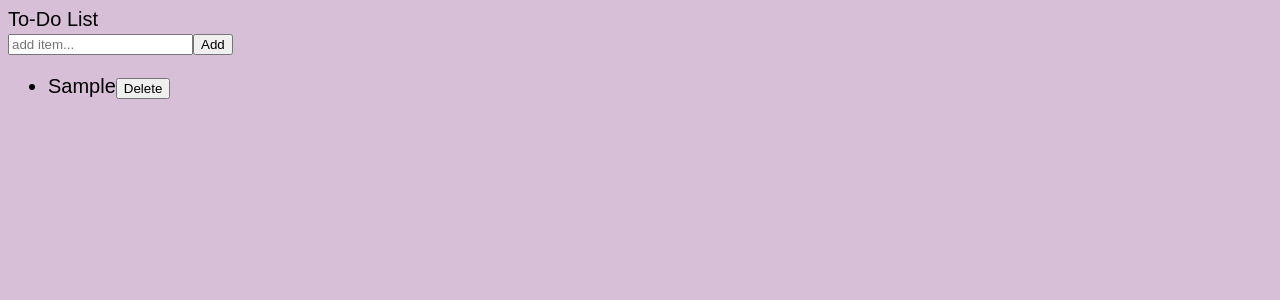
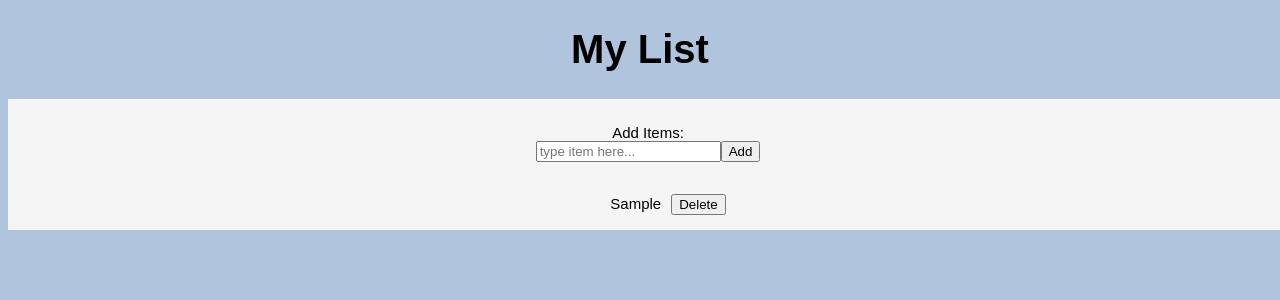
Before and after one commit to JHenrysson/todoList, a React (Create React App) app: page / in a window 1280 px wide. Both pictures are taken after typing "Sample" into the empty fields and a click on the button "Add". Shown: the top 300 px of the page. Built offline with nearby package versions, Linux system fonts and the light colour scheme.

Commit message:
fixed minor css

```diff
--- a/src/App.js
+++ b/src/App.js
@@ -1,5 +1,4 @@
 import React, { Component } from 'react';
-import './app.css';
 
 
     class App extends Component {
@@ -42,28 +41,30 @@ import './app.css';
     }
         render() {
             return (
-                <div className="App">
-                    <div>
-                    To-Do List
+                <div>
+                    <h1 className="app-title">My List</h1>
+                <div className="container">
+                    Add Items:
                     <br/>
                     <input
                         type="text"
-                        placeholder="add item... "
+                        placeholder="type item here... "
                         value= {this.state.newItem}
                         onChange={e => this.updateInput("newItem",e.target.value)}
                         />
                         <button
+                            className="btn-floating"
                             onClick={() => this.addItem()}
                             >
                             Add
                         </button>
-                        <br/>
+                    <br/> <br/>
                          <ul>
                              {this.state.list.map(item  => {
                              return(
                                  <li key={item.id}>
                                      {item.value}
-                                 <button
+                                 <button className="btn btn-floating"
                                      onClick = {() => this.deleteItem(item.id)}
                                  >
                                      Delete
--- a/src/app.css
+++ b/src/app.css
@@ -1,26 +1,24 @@
 body{
-    background: thistle;
+    background: lightsteelblue;
     font-family: 'Montserrat', sans-serif;
-    font-size: 20px;
+    text-align: center;
 }
 
-.btn{
-    background: pink;
-    margin: 20px;
-}
-
-.add-btn{
-    background: lightblue;
-    width: 40px;
-    height: 40px;
-}
 .app-title{
     text-align: center;
-    color: lightblue;
-    font-size: 70px;
+    color: black;
+    font-size: 40px;
 }
 .container{
-    border: 5px solid pink;
-    border-radius: 25px;
-
+    background-color: whitesmoke;
+    font-size: 15px;
+    position: absolute;
+    width: 100%;
+    padding-top: 2%;
 }
+.btn{
+    margin-left: 10px;
+}
+ul,li{
+    list-style-type: none;
+}
--- a/src/index.js
+++ b/src/index.js
@@ -1,6 +1,7 @@
 import React from 'react';
 import ReactDOM from 'react-dom';
-import App from './App';
+import App from './App.js';
+import './app.css';
 import * as serviceWorker from './serviceWorker';
 
 ReactDOM.render(
```
